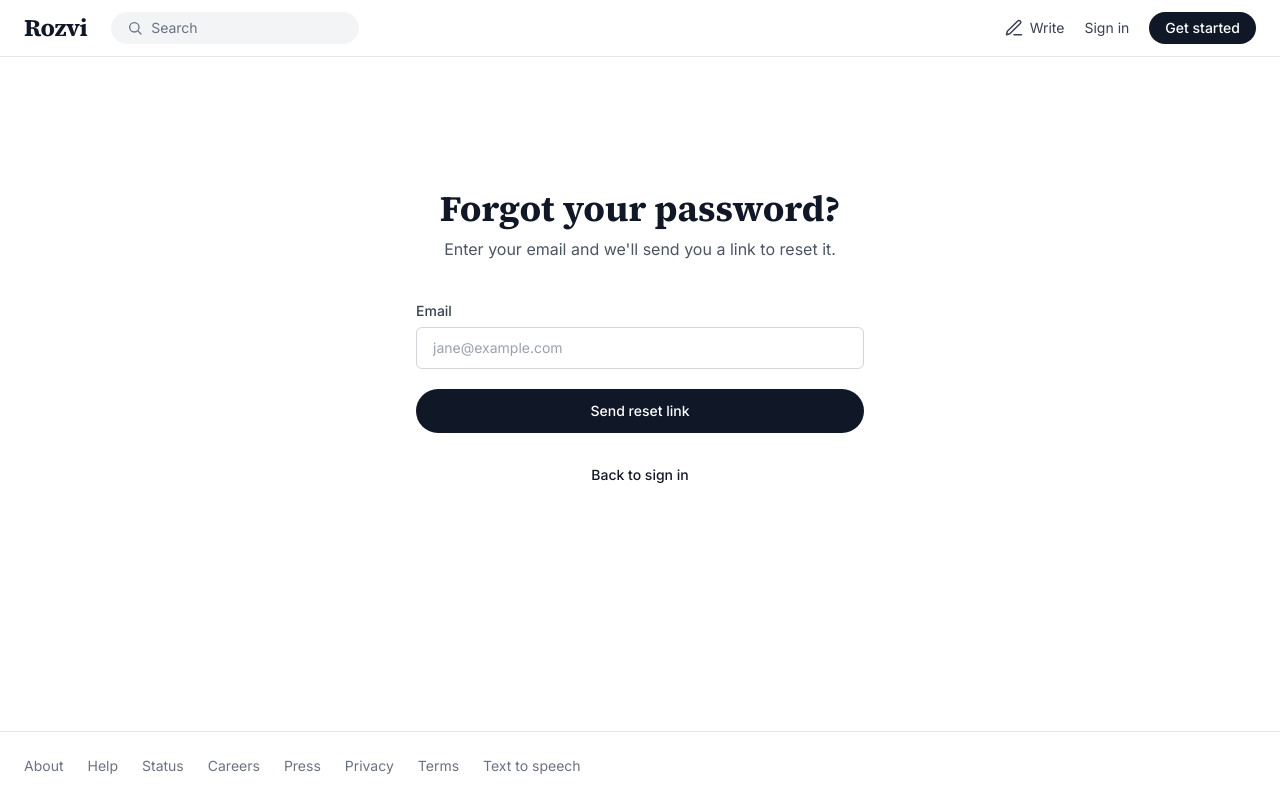
After one commit to iannyFARUE/rozvi, a Django app: page /password-reset/ in a window 1280 px wide. The commit adds this page. Run offline with Django 5.2, Linux system fonts and the light colour scheme; style sheets or scripts are compiled from the project's sources.

Commit message:
added password resets functionality

```diff
--- /dev/null
+++ b/users/templates/users/password_reset.html
@@ -0,0 +1,52 @@
+{% extends 'blog/base.html' %}
+
+{% block title %}Reset your password — Rozvi{% endblock %}
+
+{% block content %}
+  <div class="flex min-h-[70vh] items-center justify-center px-4 py-12 sm:px-6">
+    <div class="w-full max-w-md">
+      <div class="text-center">
+        <h1 class="font-serif text-4xl font-bold text-gray-900">Forgot your password?</h1>
+        <p class="mt-2 text-gray-600">Enter your email and we'll send you a link to reset it.</p>
+      </div>
+
+      <form method="post" action="" class="mt-10 space-y-5" novalidate>
+        {% csrf_token %}
+
+        {% if form.non_field_errors %}
+        <div class="rounded-md border border-red-200 bg-red-50 px-4 py-3 text-sm text-red-700">
+          {% for error in form.non_field_errors %}<p>{{ error }}</p>{% endfor %}
+        </div>
+        {% endif %}
+
+        <div>
+          <label for="id_email" class="mb-1.5 block text-sm font-medium text-gray-700">Email</label>
+          <input
+            type="email"
+            name="email"
+            id="id_email"
+            value="{{ form.email.value|default:'' }}"
+            required
+            autocomplete="email"
+            placeholder="jane@example.com"
+            class="w-full rounded-md border border-gray-300 px-4 py-2.5 text-sm text-gray-900 placeholder-gray-400 outline-none focus:border-gray-900 focus:ring-1 focus:ring-gray-900"
+          />
+          {% if form.email.errors %}
+          <p class="mt-1.5 text-sm text-red-600">{{ form.email.errors.0 }}</p>
+          {% endif %}
+        </div>
+
+        <button
+          type="submit"
+          class="w-full rounded-full bg-gray-900 px-4 py-3 text-sm font-medium text-white transition hover:bg-gray-700"
+        >
+          Send reset link
+        </button>
+      </form>
+
+      <p class="mt-8 text-center text-sm text-gray-500">
+        <a href="{% url 'users-login' %}" class="font-medium text-gray-900 hover:underline">Back to sign in</a>
+      </p>
+    </div>
+  </div>
+{% endblock %}
--- /dev/null
+++ b/users/templates/users/password_reset_subject.txt
@@ -0,0 +1 @@
+Reset your Rozvi password
--- a/users/urls.py
+++ b/users/urls.py
@@ -1,4 +1,4 @@
-from django.contrib.auth.views import LoginView, LogoutView
+from django.contrib.auth import views as auth_views
 from django.urls import path
 
 from . import views
@@ -7,9 +7,33 @@ urlpatterns = [
     path('register/', views.register, name='users-register'),
     path(
         'login/',
-        LoginView.as_view(template_name='users/login.html', redirect_authenticated_user=True),
+        auth_views.LoginView.as_view(template_name='users/login.html', redirect_authenticated_user=True),
         name='users-login',
     ),
-    path('logout/', LogoutView.as_view(), name='users-logout'),
+    path('logout/', auth_views.LogoutView.as_view(), name='users-logout'),
     path('profile/', views.profile, name='users-profile'),
+    path(
+        'password-reset/',
+        auth_views.PasswordResetView.as_view(
+            template_name='users/password_reset.html',
+            email_template_name='users/password_reset_email.html',
+            subject_template_name='users/password_reset_subject.txt',
+        ),
+        name='password_reset',
+    ),
+    path(
+        'password-reset/done/',
+        auth_views.PasswordResetDoneView.as_view(template_name='users/password_reset_done.html'),
+        name='password_reset_done',
+    ),
+    path(
+        'password-reset-confirm/<uidb64>/<token>/',
+        auth_views.PasswordResetConfirmView.as_view(template_name='users/password_reset_confirm.html'),
+        name='password_reset_confirm',
+    ),
+    path(
+        'password-reset-complete/',
+        auth_views.PasswordResetCompleteView.as_view(template_name='users/password_reset_complete.html'),
+        name='password_reset_complete',
+    ),
 ]
```
Also changed, not shown: config/settings.py (+10 -2 lines), users/templates/users/login.html (+6 -1 lines), users/templates/users/password_reset_complete.html (added, +18 -0 lines), users/templates/users/password_reset_confirm.html (added, +94 -0 lines), users/templates/users/password_reset_done.html (added, +17 -0 lines), users/templates/users/password_reset_email.html (added, +11 -0 lines).
